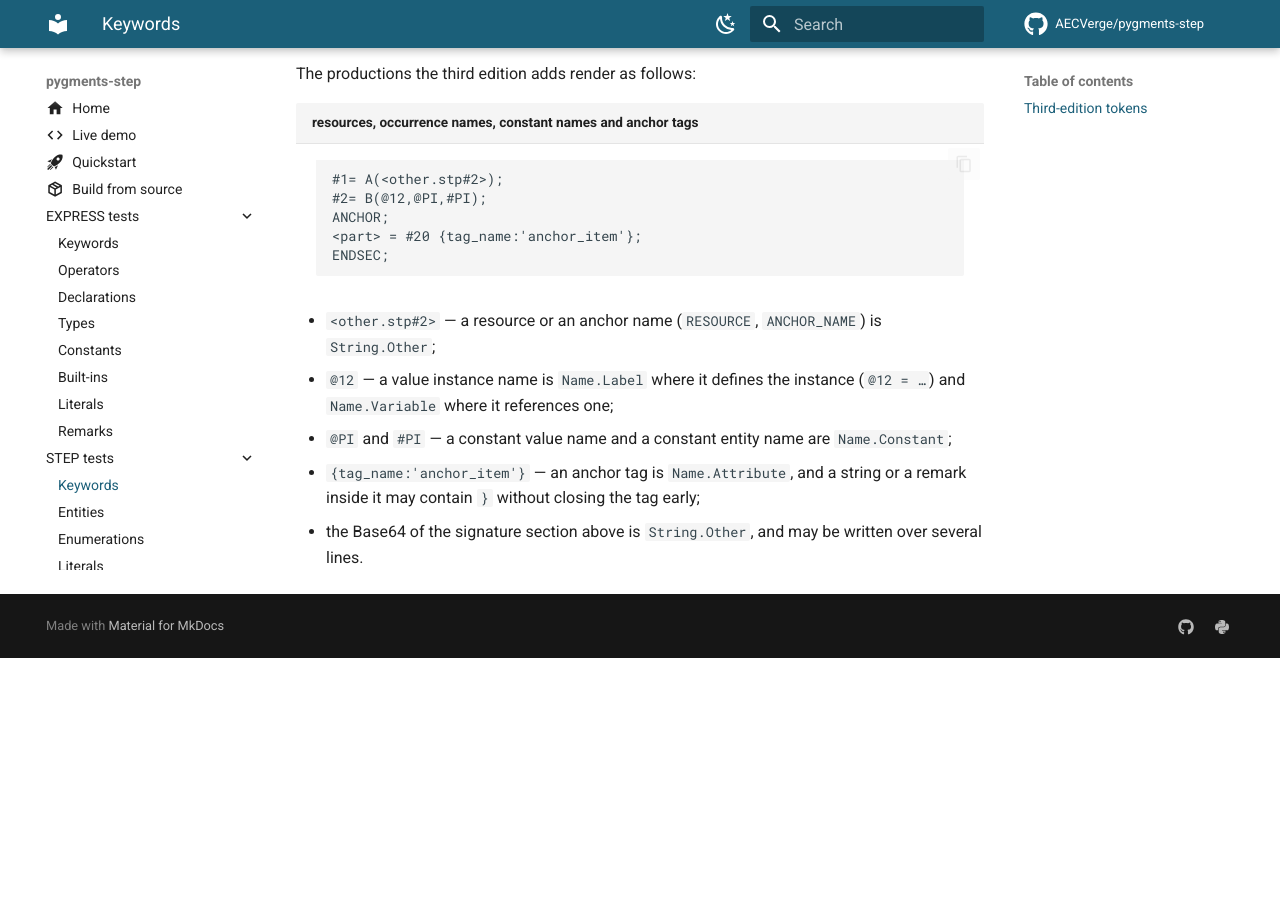
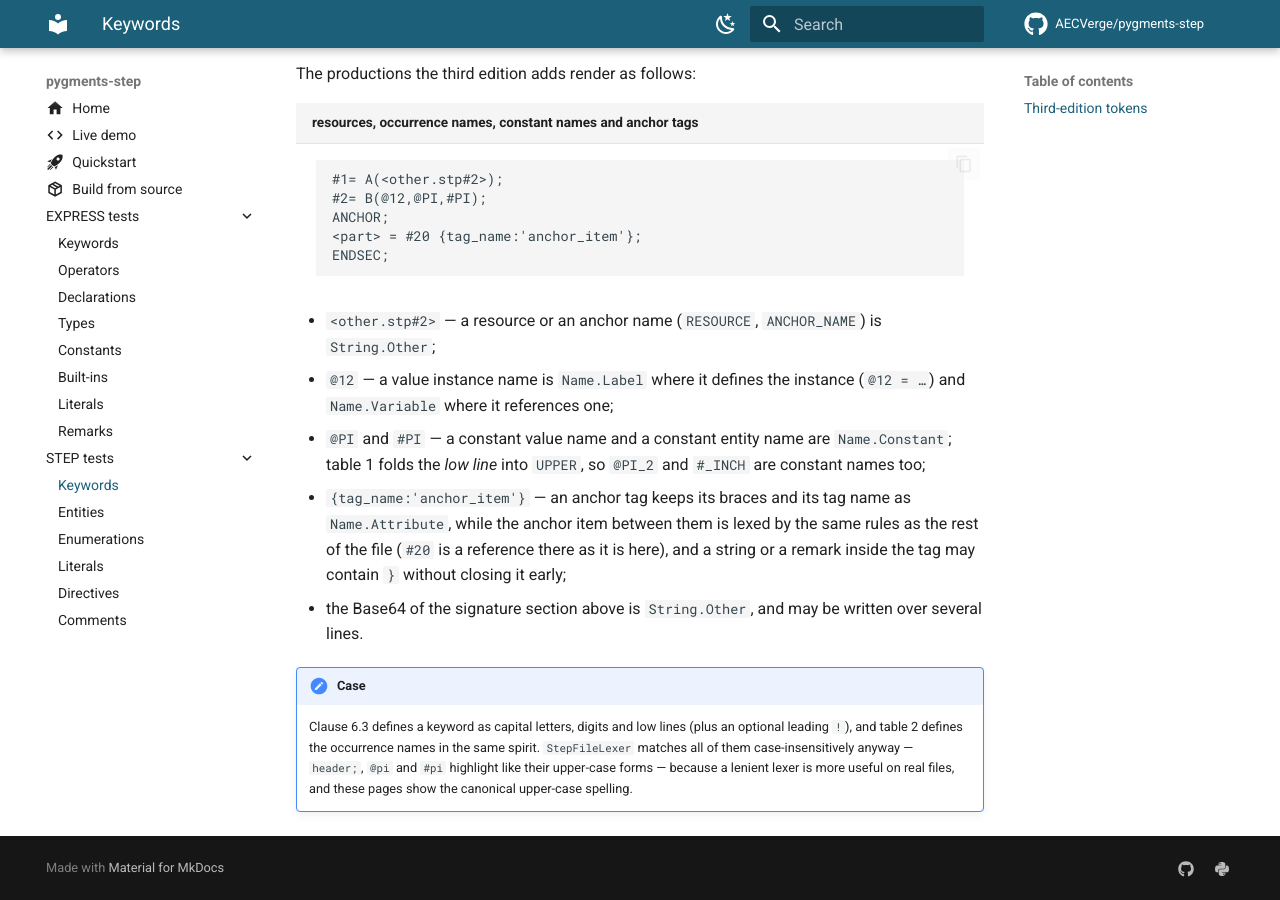
Before and after one commit to AECVerge/pygments-step, an MkDocs documentation site: the page built from docs/step/keywords.md, in a window 1280 px wide and 900 px high, scrolled down 1461 px. Built offline with MkDocs 1.6.1 and Material for MkDocs 9.7.7, drawn with Linux system fonts in a browser that asks for light colours; comment, search, counter and statistics services are not loaded; before the commit the page ends 2119 px from its top, so only the background shows below that.

Commit message:
Align the third-edition constant names and anchor tags with the tables
Table 1 folds the low line into UPPER, so a constant value name and a constant entity name take one: "@_PI" and "#_INCH" are names, not an error on the sigil. Both rules now read UPPER exactly as the enumeration rule beside them already did. "#PI" stays Name.Constant rather than Name.Label because table 3 lists CONSTANT_ENTITY_NAME in RHS_OCCURRENCE_NAME only, never on the left of an "=".

An anchor tag is built from the tokens of the exchange structure, so the tag state no longer keeps its own copy of them: the separator rules and the item productions are defined once and shared by the root grammar, the anchor-tag state and the signature state. That copy had already drifted - a resource inside a tag was "<[^>]*>", which accepted "<a b>" and "<>" that the root grammar rejects as URIs (clause 6.5) - and an item inside a tag now keeps the token it has in the file, so "#20" is a reference there as it is here.

A tag that is never closed still swallows the rest of the file without an error, as before; what changed is only that the swallowed text follows the item rules too.

tests/test_lexers.py pins the low lines, the items inside a tag, the separator before a section terminator, and compares an item inside a tag with the same item in the file so the two states cannot drift apart again. tests/test_docs_pages.py now scans every page under docs, the demo page included, and keys the fences by their path, so two pages of the same name cannot overwrite each other. README, the STEP keywords page, CONTRIBUTING and the changelog follow the lexer.

```diff
--- a/docs/step/keywords.md
+++ b/docs/step/keywords.md
@@ -77,8 +77,20 @@
 * `@12` — a value instance name is `Name.Label` where it defines the instance
   (`@12 = …`) and `Name.Variable` where it references one;
 * `@PI` and `#PI` — a constant value name and a constant entity name are
-  `Name.Constant`;
-* `{tag_name:'anchor_item'}` — an anchor tag is `Name.Attribute`, and a string or
-  a remark inside it may contain `}` without closing the tag early;
+  `Name.Constant`; table 1 folds the *low line* into `UPPER`, so `@PI_2` and
+  `#_INCH` are constant names too;
+* `{tag_name:'anchor_item'}` — an anchor tag keeps its braces and its tag name as
+  `Name.Attribute`, while the anchor item between them is lexed by the same rules
+  as the rest of the file (`#20` is a reference there as it is here), and a
+  string or a remark inside the tag may contain `}` without closing it early;
 * the Base64 of the signature section above is `String.Other`, and may be written
   over several lines.
+
+!!! note "Case"
+
+    Clause 6.3 defines a keyword as capital letters, digits and low lines
+    (plus an optional leading `!`), and table 2 defines the occurrence names in
+    the same spirit. `StepFileLexer` matches all of them case-insensitively
+    anyway — `header;`, `@pi` and `#pi` highlight like their upper-case forms —
+    because a lenient lexer is more useful on real files, and these pages show
+    the canonical upper-case spelling.
```
Also changed, not shown: CHANGELOG.md (+15 -4 lines), CONTRIBUTING.md (+3 -2 lines), README.md (+16 -9 lines), docs/express/index.md (+3 -3 lines), 3 other files.
